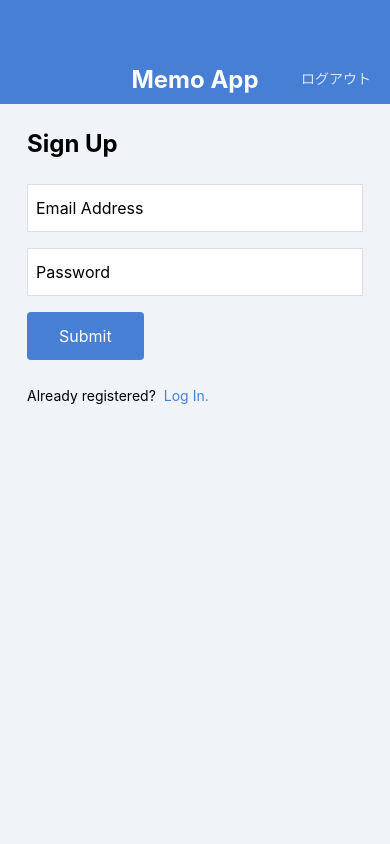
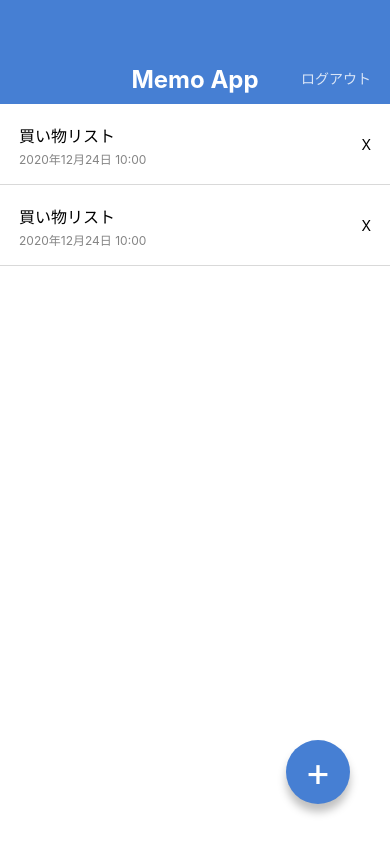
Before and after one commit to ykn307/MemoApp, a React Native app: screen / in a window 390 px wide. Built offline with nearby package versions, Linux system fonts and the light colour scheme.

Commit message:
Make Components touchable

```diff
--- a/App.jsx
+++ b/App.jsx
@@ -6,10 +6,10 @@ import React from "react";
 // import MemoCreateScreen from "./src/screens/MemoCreateScreen";
 
 // import LogInScreen from "./src/screens/LogInScreen";
-import SignUpScreen from "./src/screens/SignUpScreen";
+import MemoListScreen from "./src/screens/MemoListScreen";
 
 export default function App() {
   return (
-    <SignUpScreen/>
+    <MemoListScreen/>
   );
 }
--- a/src/components/Button.jsx
+++ b/src/components/Button.jsx
@@ -1,19 +1,24 @@
 import React from 'react';
-import {View, Text, StyleSheet} from "react-native";
-import {string} from "prop-types";
+import {TouchableOpacity, View, Text, StyleSheet} from "react-native";
+import {string, func} from "prop-types";
 
 
 const Button = (props) => {
-  const {label} = props;
+  const {label , onPress} = props;
   return (
-    <View style={styles.buttonContainer} >
+    <TouchableOpacity style={styles.buttonContainer} onPress={onPress}>
      <Text style={styles.buttonLabel}>{label}</Text>
-    </View>
+    </TouchableOpacity>
   );
 }
 
 Button.propTypes = {
   label: string.isRequired,
+  onPress: func,
+}
+
+Button.defaultProps = {
+  onPress: null,
 }
 
 
--- a/src/components/CircleButton.jsx
+++ b/src/components/CircleButton.jsx
@@ -1,24 +1,26 @@
 import React from "react";
-import {View, Text,StyleSheet} from "react-native";
-import {string, shape} from "prop-types";
+import {Text,StyleSheet, TouchableOpacity} from "react-native";
+import {string, shape, func} from "prop-types";
 
 export default function CircleButton(props) {
-  const {children, style} = props;
+  const {children, style, onPress} = props;
 
   return (
-  <View  style={[styles.circleButton, style]}>
+  <TouchableOpacity  style={[styles.circleButton, style]} onPress={onPress}>
     <Text style={styles.circleButtonLabel}>{children}</Text>
-  </View>
+  </TouchableOpacity>
   );
 }
 
 CircleButton.propTypes ={
   children:string.isRequired,
   style: shape(),
+  onPress: func,
 };
 
 CircleButton.defaultProps = {
   style: null,
+  onPress: null,
 }
 
 
--- a/src/components/MemoList.jsx
+++ b/src/components/MemoList.jsx
@@ -1,5 +1,5 @@
 import React from "react";
-import {View, Text, StyleSheet} from "react-native";
+import {View, Text, StyleSheet,TouchableOpacity} from "react-native";
 
 const MemoList = () =>{
   return (
@@ -9,18 +9,18 @@ const MemoList = () =>{
             <Text style={styles.memoListItemTitle}>買い物リスト</Text>
             <Text style={styles.memoListItemDate}>2020年12月24日 10:00</Text>
           </View>
-          <View>
+          <TouchableOpacity>
             <Text>X</Text>
-          </View>
+          </TouchableOpacity>
         </View>
         <View style={styles.memoListItem}>
           <View>
             <Text style={styles.memoListItemTitle}>買い物リスト</Text>
             <Text style={styles.memoListItemDate}>2020年12月24日 10:00</Text>
           </View>
-          <View>
+          <TouchableOpacity>
             <Text>X</Text>
-          </View>
+          </TouchableOpacity>
         </View>
 
     </View>
--- a/src/screens/LogInScreen.jsx
+++ b/src/screens/LogInScreen.jsx
@@ -1,5 +1,5 @@
 import React from 'react';
-import {View, Text, StyleSheet, TextInput} from "react-native";
+import {View, Text, StyleSheet, TextInput, TouchableOpacity} from "react-native";
 import AppBar from "../components/AppBar";
 import Button from "../components/Button";
 
@@ -16,7 +16,7 @@ const LogInScreen = () => {
     <Button label="Submit"/>
     <View style={styles.footer}>
       <Text style={styles.footerText}>Not registered</Text>
-      <Text style={styles.footerLink}>Sign up here!</Text>
+      <TouchableOpacity><Text style={styles.footerLink}>Sign up here!</Text></TouchableOpacity>
     </View>
   </View>
 </View>
--- a/src/screens/MemoEditScreen.jsx
+++ b/src/screens/MemoEditScreen.jsx
@@ -1,5 +1,5 @@
 import React from 'react';
-import {View, Text, StyleSheet, TextInput, KeyboardAvoidingView} from "react-native";
+import {View, Text, StyleSheet, TextInput, KeyboardAvoidingView, Alert} from "react-native";
 import AppBar from "../components/AppBar";
 import CircleButton from "../components/CircleButton";
 
@@ -10,7 +10,7 @@ const MemoEditScreen = () => {
       <View style={styles.inputContainer}>
         <TextInput value="買い物リスト" multiline style={styles.input}/>
       </View>
-      <CircleButton name="check">✔️</CircleButton>
+      <CircleButton name="check" onPress={() =>{Alert.alert("Press!")}}>✔️</CircleButton>
     </KeyboardAvoidingView>
   )
 }
--- a/src/screens/SignUpScreen.jsx
+++ b/src/screens/SignUpScreen.jsx
@@ -1,5 +1,5 @@
 import React from 'react';
-import {View, Text, StyleSheet, TextInput} from "react-native";
+import {View, Text, StyleSheet, TextInput, Alert, TouchableOpacity} from "react-native";
 import AppBar from "../components/AppBar";
 import Button from "../components/Button";
 
@@ -13,10 +13,10 @@ const SignUpScreen = () => {
     <Text style={styles.title}>Sign Up</Text>
     <TextInput style={styles.input} value="Email Address" />
     <TextInput style={styles.input} value="Password" />
-    <Button label="Submit"/>
+    <Button label="Submit" onPress={()=>Alert.alert("press!")}/>
     <View style={styles.footer}>
       <Text style={styles.footerText}>Already registered?</Text>
-      <Text style={styles.footerLink}>Log In.</Text>
+      <TouchableOpacity><Text style={styles.footerLink}>Log In.</Text></TouchableOpacity>
     </View>
   </View>
 </View>
```
